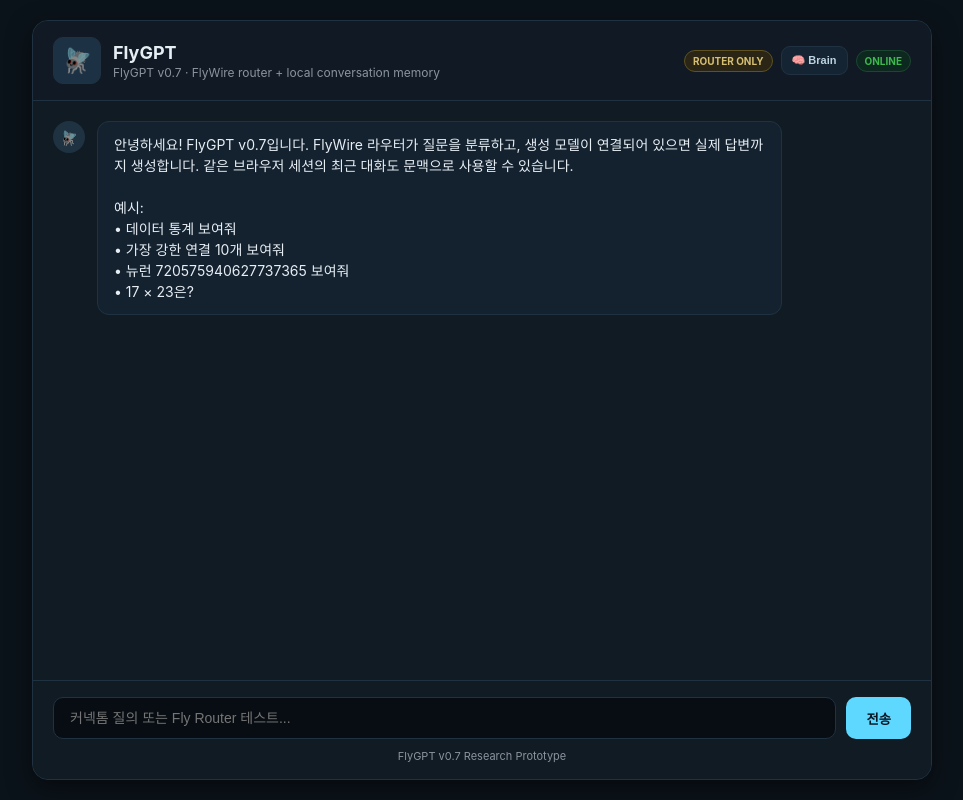
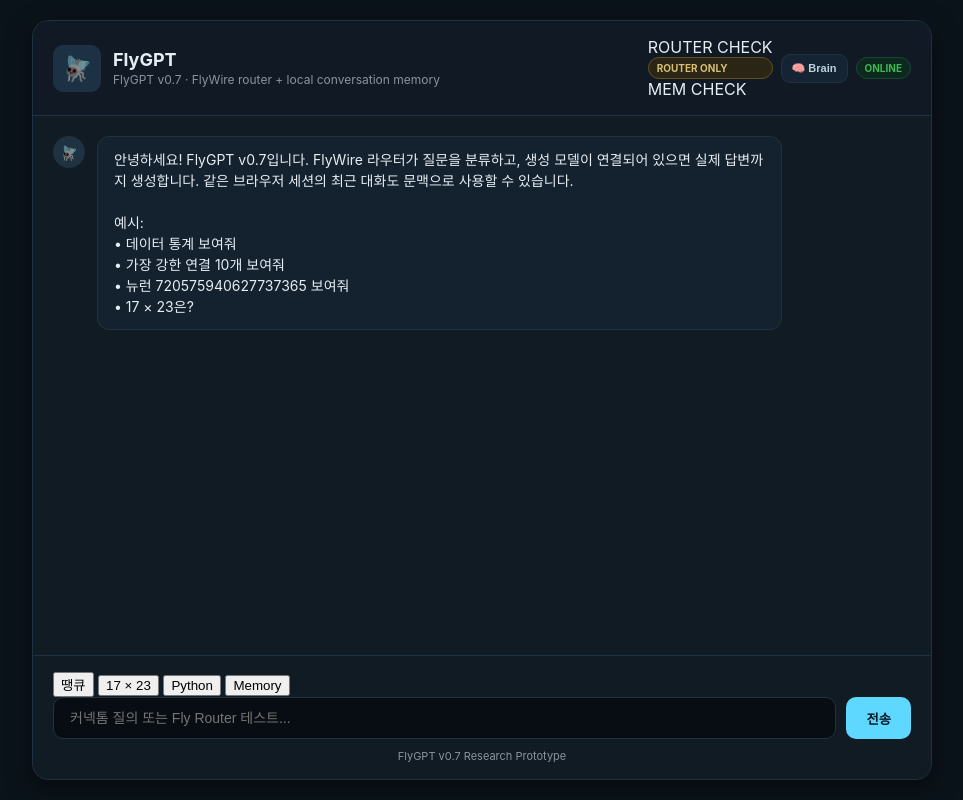
Before and after one commit to codingguy1026/FlyGPT, a FastAPI app: page / in a window 1280 px wide. Shown: the whole page, without its empty margins (158-1121 px from the left). Run offline with FastAPI, Linux system fonts and the light colour scheme.

Commit message:
v0.7 frontend: add system badges and quick prompts

```diff
--- a/templates/index.html
+++ b/templates/index.html
@@ -19,7 +19,11 @@
         </div>
 
         <div class="header-actions">
-          <div class="generator-badge" id="generatorBadge">GEN CHECK</div>
+          <div class="system-badges" aria-label="FlyGPT system status">
+            <div class="system-badge" id="routerBadge">ROUTER CHECK</div>
+            <div class="generator-badge" id="generatorBadge">GEN CHECK</div>
+            <div class="system-badge" id="memoryBadge">MEM CHECK</div>
+          </div>
           <button
             class="brain-toggle"
             id="brainToggle"
@@ -45,6 +49,12 @@
       </main>
 
       <div class="chat-input-area">
+        <div class="quick-prompts" id="quickPrompts" aria-label="빠른 테스트">
+          <button type="button" data-prompt="땡큐">땡큐</button>
+          <button type="button" data-prompt="17 × 23은?">17 × 23</button>
+          <button type="button" data-prompt="파이썬 리스트 정렬 알려줘">Python</button>
+          <button type="button" data-prompt="내가 방금 뭐라고 했지?">Memory</button>
+        </div>
         <form id="chatForm">
           <input
             type="text"
```
